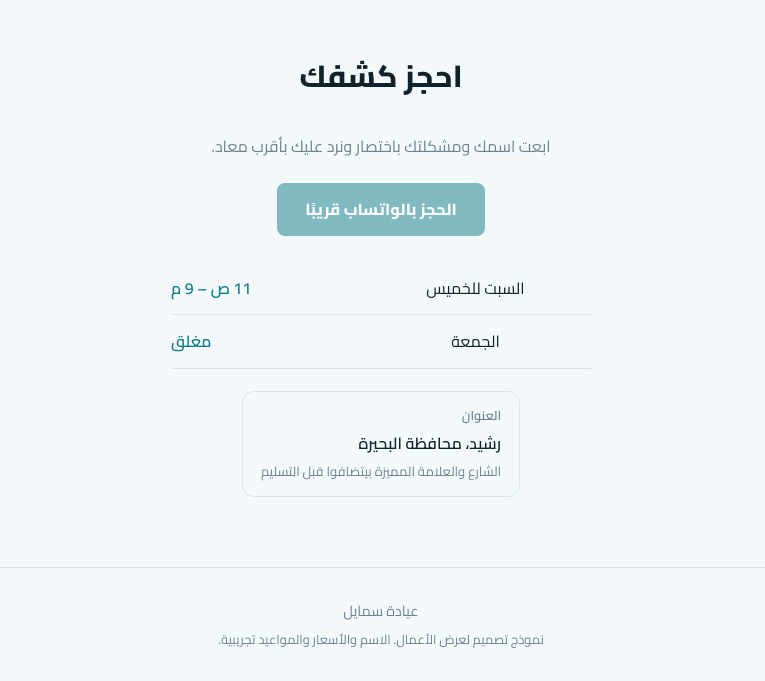
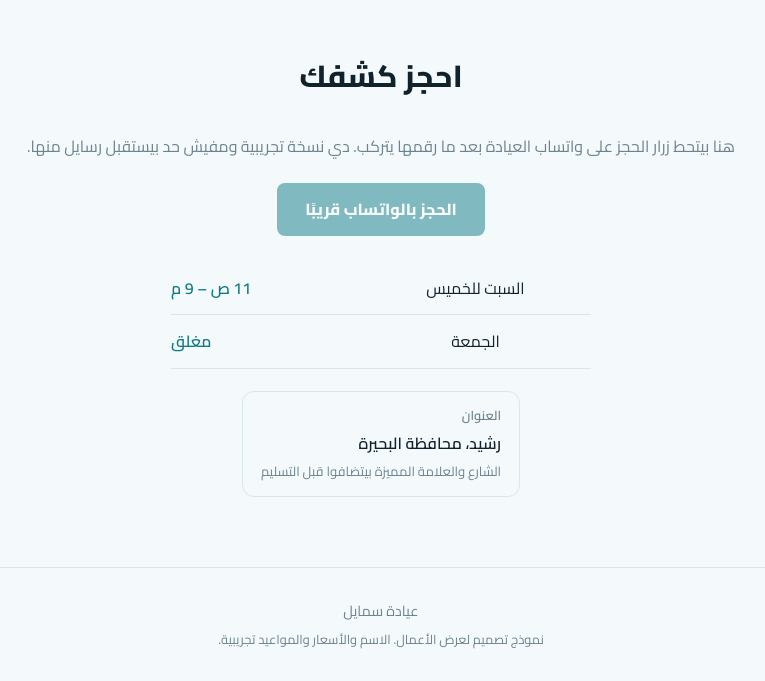
Before and after one commit to welcome789000-sys/clinic-landing, a plain HTML site: page index.html in a window 1280 px wide. Shown: the part 2646-3327 px from the top of the page, without its empty margins (259-1024 px from the left). Drawn offline with Linux system fonts and the light colour scheme.

Commit message:
Make demo contact section honest: no promise of replies
Updated contact section text to include WhatsApp booking information.

```diff
--- a/index.html
+++ b/index.html
@@ -91,7 +91,7 @@
 
 <section id="contact" class="contact">
   <h2>احجز كشفك</h2>
-  <p>ابعت اسمك ومشكلتك باختصار ونرد عليك بأقرب معاد.</p>
+  <p>هنا بيتحط زرار الحجز على واتساب العيادة بعد ما رقمها يتركب. دي نسخة تجريبية ومفيش حد بيستقبل رسايل منها.</p>
   <a class="btn wa" id="wa" href="#contact" data-text="أريد حجز كشف">احجز على واتساب</a>
   <table class="hrs">
     <tr><td>السبت للخميس</td><td>11 ص – 9 م</td></tr>
```
